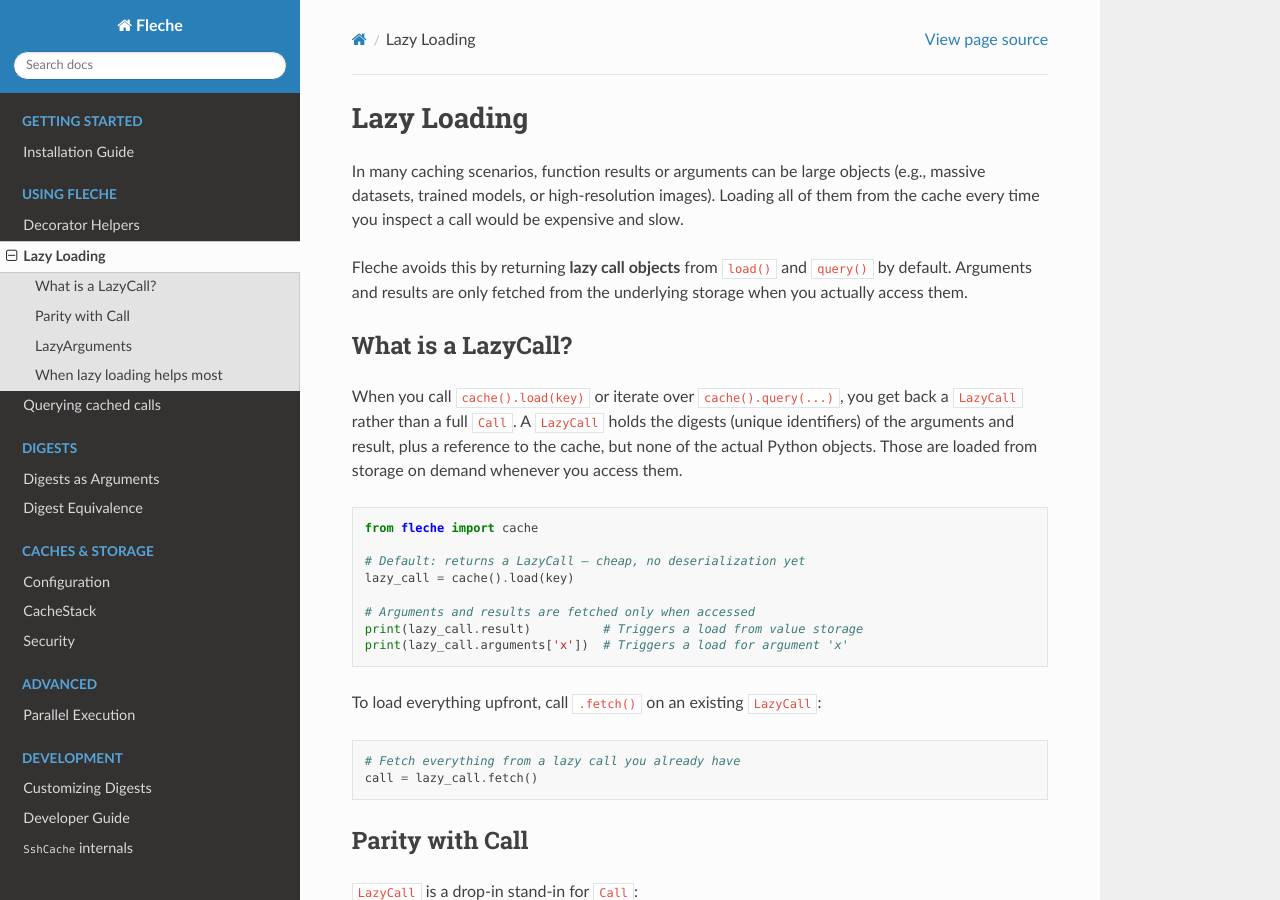
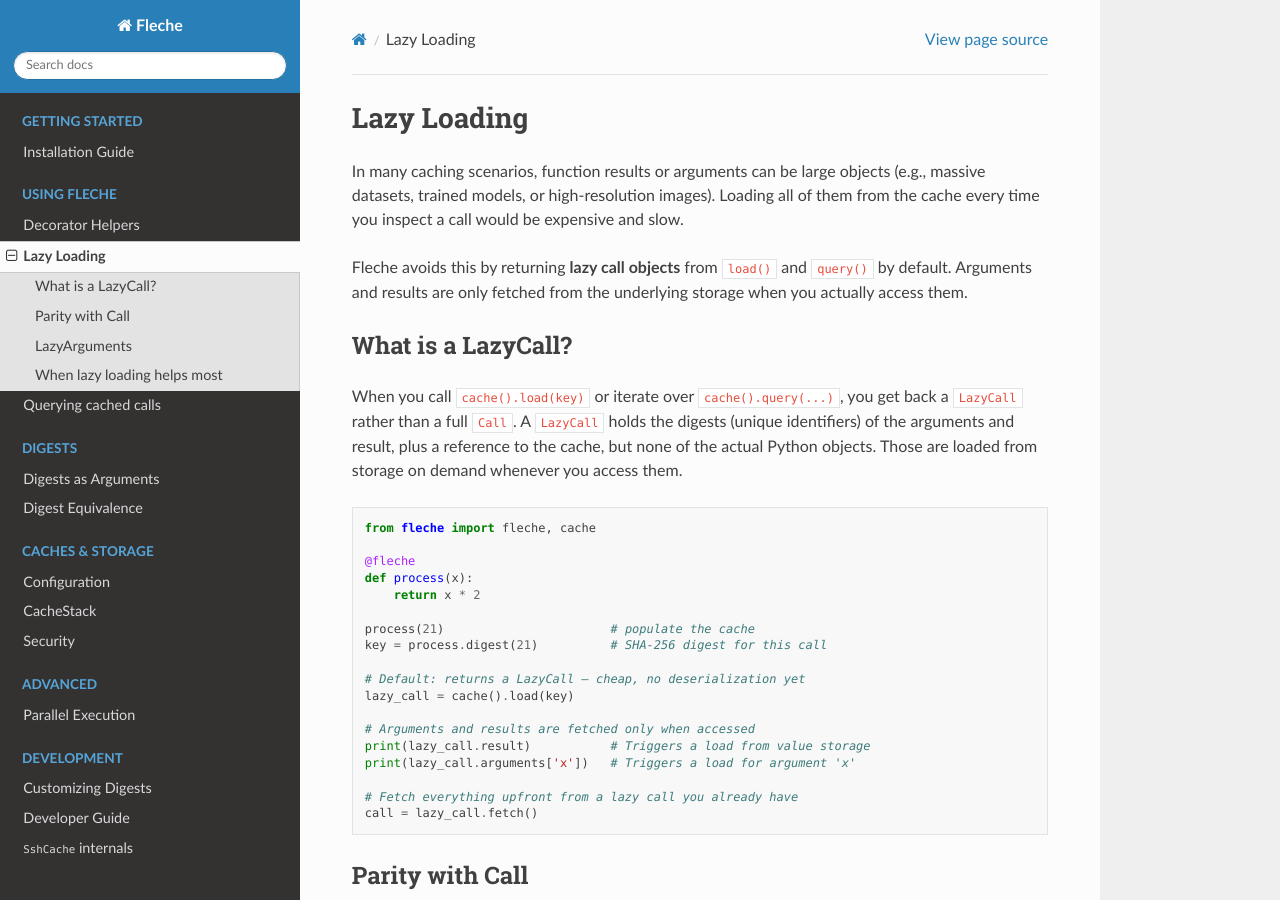
Before and after one commit to pmrv/fleche, a Sphinx documentation site: the page built from docs/usage/lazy_call.rst, in a window 1280 px wide and 900 px high. Built offline with Sphinx 7.4.7 and the Read the Docs theme 3.1.0, drawn with Linux system fonts in a browser that asks for light colours; pages that are not in the unit, such as notebooks, are missing from menus.

```diff
--- a/docs/usage/lazy_call.rst
+++ b/docs/usage/lazy_call.rst
@@ -12,20 +12,23 @@ When you call ``cache().load(key)`` or iterate over ``cache().query(...)``, you
 
 .. code-block:: python
 
-   from fleche import cache
+   from fleche import fleche, cache
+
+   @fleche
+   def process(x):
+       return x * 2
+
+   process(21)                       # populate the cache
+   key = process.digest(21)          # SHA-256 digest for this call
 
    # Default: returns a LazyCall — cheap, no deserialization yet
    lazy_call = cache().load(key)
 
    # Arguments and results are fetched only when accessed
-   print(lazy_call.result)          # Triggers a load from value storage
-   print(lazy_call.arguments['x'])  # Triggers a load for argument 'x'
+   print(lazy_call.result)           # Triggers a load from value storage
+   print(lazy_call.arguments['x'])   # Triggers a load for argument 'x'
 
-To load everything upfront, call ``.fetch()`` on an existing ``LazyCall``:
-
-.. code-block:: python
-
-   # Fetch everything from a lazy call you already have
+   # Fetch everything upfront from a lazy call you already have
    call = lazy_call.fetch()
 
 Parity with Call
```
